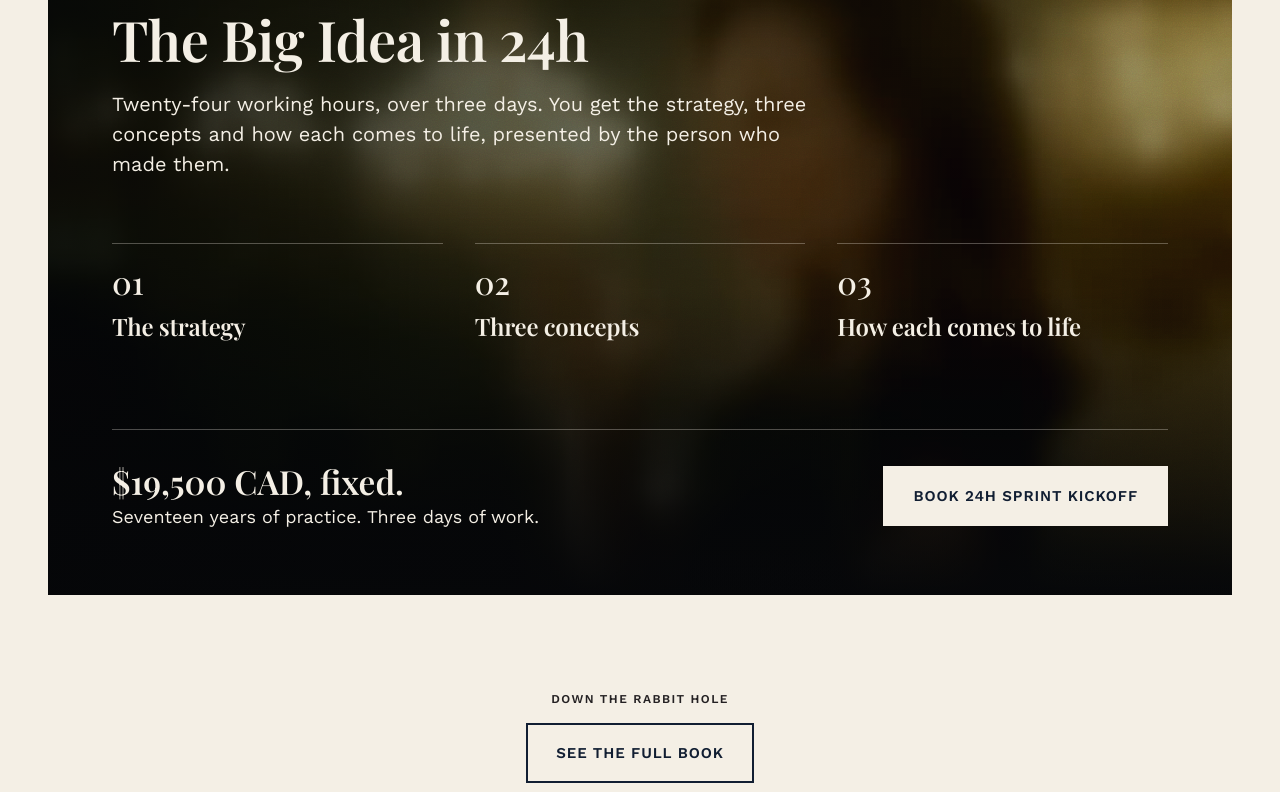
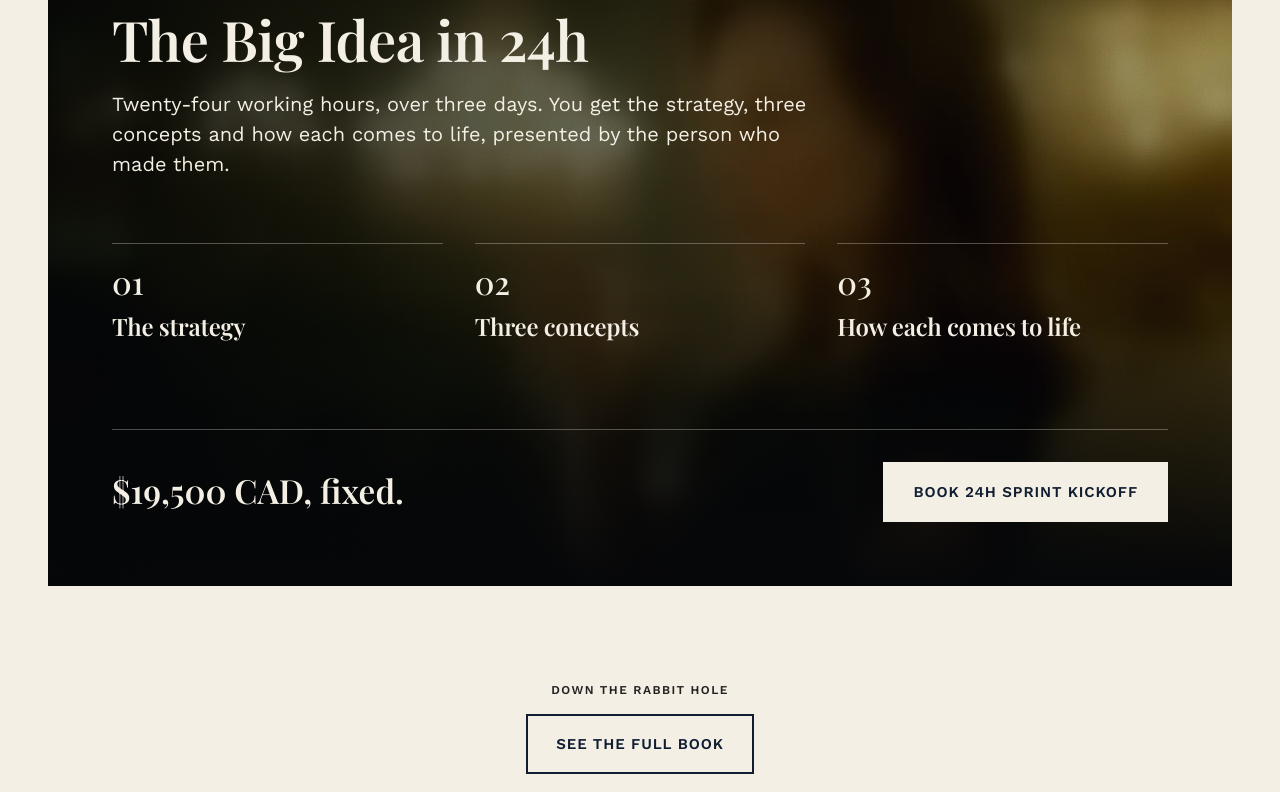
Before and after one commit to nickpagetandco/nickpaget-site, a plain HTML site: page index.html in a window 1280 px wide. Shown: the part 4752-5544 px from the top of the page. Drawn offline with nearby package versions, Linux system fonts and the light colour scheme; a web font is replaced by a local one.

Commit message:
Drop offer tagline
Co-Authored-By: Claude Opus 5.5 <noreply@anthropic.com>
Claude-Session: https://claude.ai/code/session_01FyubXejQF8UJCFDtuyxMXG

```diff
--- a/index.html
+++ b/index.html
@@ -554,7 +554,7 @@ body[data-view=book]{background:#07080a}body[data-view=book]::after{content:'';p
           <li><span class="num">03</span><h3>How each comes to life</h3></li>
         </ol>
         <div class="offer-terms">
-          <p><strong class="fee-big">$19,500 CAD, fixed.</strong><br>Seventeen years of practice. Three days of work.</p>
+          <p><strong class="fee-big">$19,500 CAD, fixed.</strong></p>
           <a class="btn btn-primary" href="https://calendar.app.google/JFXRXjGyB2N9Bhye9" target="_blank" rel="noopener">Book 24h Sprint Kickoff</a>
         </div>
       </div>
```
Also changed, not shown: mammut/index.html (+1 -1 lines), national-bank/index.html (+1 -1 lines), nike/index.html (+1 -1 lines).
